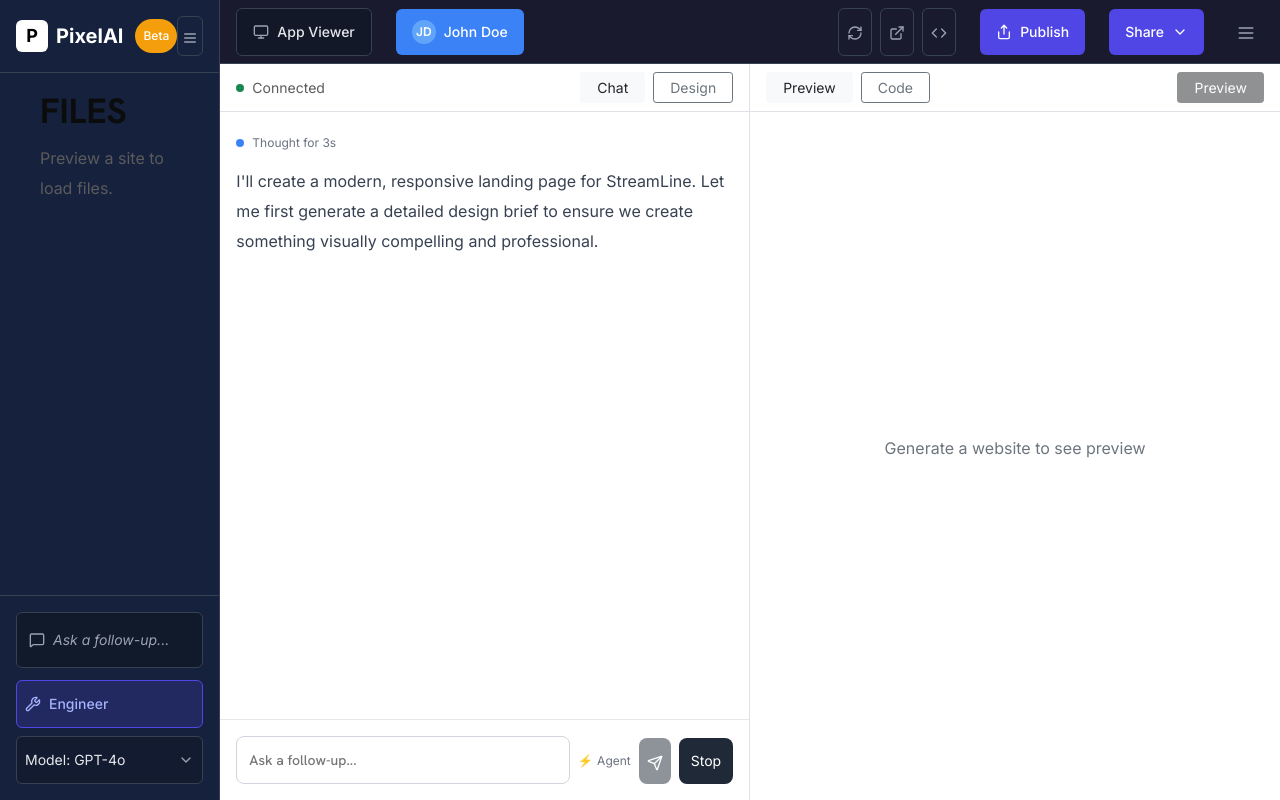
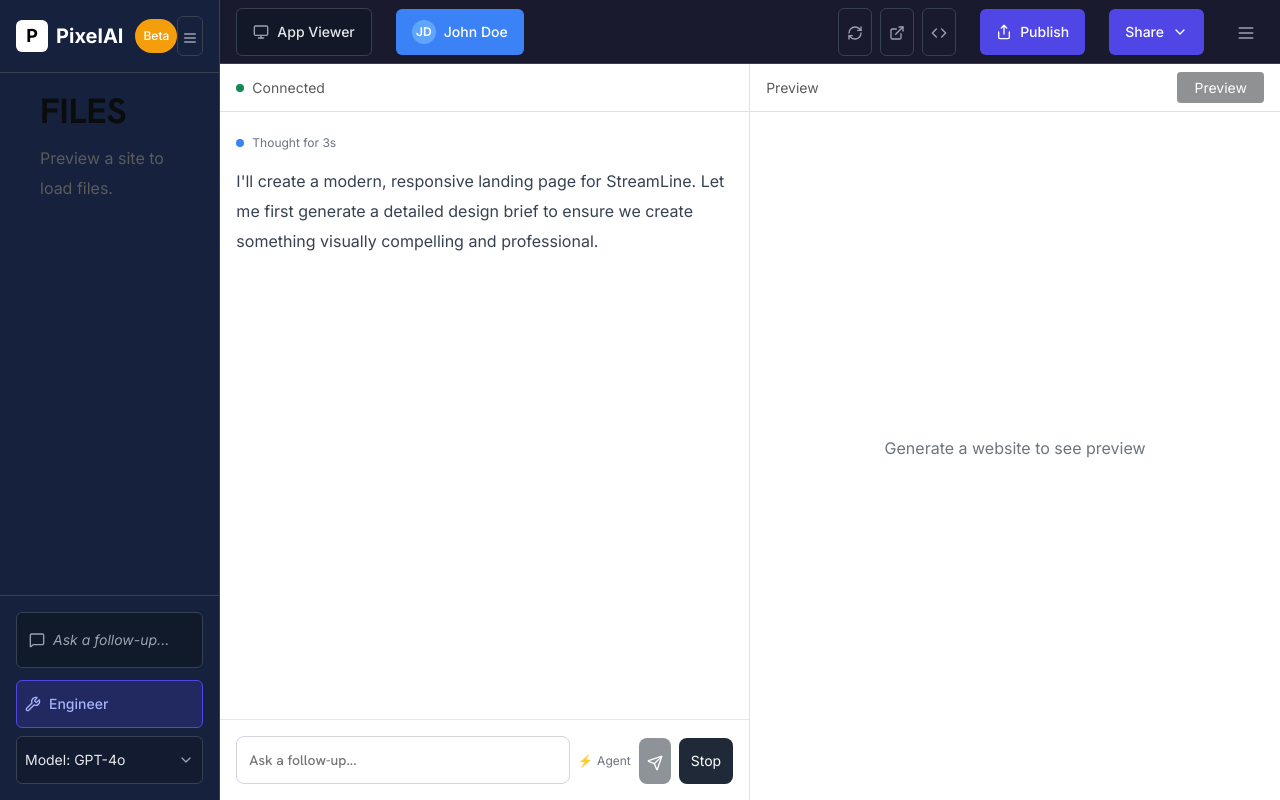
Before and after one commit to pixelways-Inc/pixelways, a Next.js app: page /workspace in a window 1280 px wide. Built offline with nearby package versions, Linux system fonts and the light colour scheme.

Commit message:
REFAC: Simplify WorkspacePage component by removing unused state and redundant button elements for cleaner UI

```diff
--- a/app/workspace/page.js
+++ b/app/workspace/page.js
@@ -17,7 +17,6 @@ const WorkspacePage = () => {
   const [previewUrl, setPreviewUrl] = useState('');
   const [isDeploying, setIsDeploying] = useState(false);
   const [siteName, setSiteName] = useState('');
-  const [rightTab, setRightTab] = useState('preview'); // 'preview' | 'code'
   const [selectedFile, setSelectedFile] = useState(null);
   const router = useRouter();
 
@@ -71,28 +70,6 @@ const WorkspacePage = () => {
                 <span className="small fw-medium">Connected</span>
               </div>
             </div>
-            <div className="d-flex align-items-center gap-2">
-              <button
-                onClick={() => setActiveTab('chat')}
-                className={`btn btn-sm px-3 ${
-                  activeTab === 'chat'
-                    ? 'btn-light text-dark'
-                    : 'btn-outline-secondary'
-                }`}
-              >
-                Chat
-              </button>
-              <button
-                onClick={() => setActiveTab('design')}
-                className={`btn btn-sm px-3 ${
-                  activeTab === 'design'
-                    ? 'btn-light text-dark'
-                    : 'btn-outline-secondary'
-                }`}
-              >
-                Design
-              </button>
-            </div>
           </div>
 
           {/* Tab Content */}
@@ -105,7 +82,7 @@ const WorkspacePage = () => {
             )}
 
             {activeTab === 'design' && generatedWebsite && (
-              <DesignMode website={generatedWebsite} onSelectFile={(f) => { setSelectedFile(f); setRightTab('code'); }} />
+              <DesignMode website={generatedWebsite} onSelectFile={setSelectedFile} />
             )}
 
             {activeTab === 'design' && !generatedWebsite && (
@@ -119,19 +96,8 @@ const WorkspacePage = () => {
         {/* Right Panel - Preview */}
         <div className="w-50 d-flex flex-column">
           <div className="border-bottom d-flex align-items-center justify-content-between px-3 py-2" style={{height: '48px'}}>
-            <div className="d-flex align-items-center gap-2">
-              <button
-                onClick={() => setRightTab('preview')}
-                className={`btn btn-sm px-3 ${rightTab === 'preview' ? 'btn-light text-dark' : 'btn-outline-secondary'}`}
-              >
-                Preview
-              </button>
-              <button
-                onClick={() => setRightTab('code')}
-                className={`btn btn-sm px-3 ${rightTab === 'code' ? 'btn-light text-dark' : 'btn-outline-secondary'}`}
-              >
-                Code
-              </button>
+            <div className="d-flex align-items-center">
+              <span className="small fw-medium">Preview</span>
             </div>
             <div className="d-flex align-items-center">
               <button
@@ -147,28 +113,8 @@ const WorkspacePage = () => {
           <div className="flex-fill">
             {!generatedWebsite ? (
               <div className="h-100 d-flex align-items-center justify-content-center text-muted"><p>Generate a website to see preview</p></div>
-            ) : rightTab === 'preview' ? (
+            ) : (
               <PreviewFrame previewUrl={previewUrl} isDeploying={isDeploying} />
-            ) : (
-              <div className="h-100">
-                {selectedFile ? (
-                  <MonacoCodeViewer
-                    value={selectedFile.content}
-                    language={(() => {
-                      const filePath = selectedFile.path || selectedFile.name || '';
-                      const ext = filePath.split('.').pop()?.toLowerCase();
-                      if (ext === 'html') return 'html';
-                      if (ext === 'css') return 'css';
-                      if (ext === 'js' || ext === 'jsx' || ext === 'ts' || ext === 'tsx') return 'javascript';
-                      if (ext === 'json') return 'json';
-                      return 'plaintext';
-                    })()}
-                    height={'100%'}
-                  />
-                ) : (
-                  <div className="h-100 d-flex align-items-center justify-content-center text-muted"><p>Select a file in Design to view code</p></div>
-                )}
-              </div>
             )}
           </div>
         </div>
```
